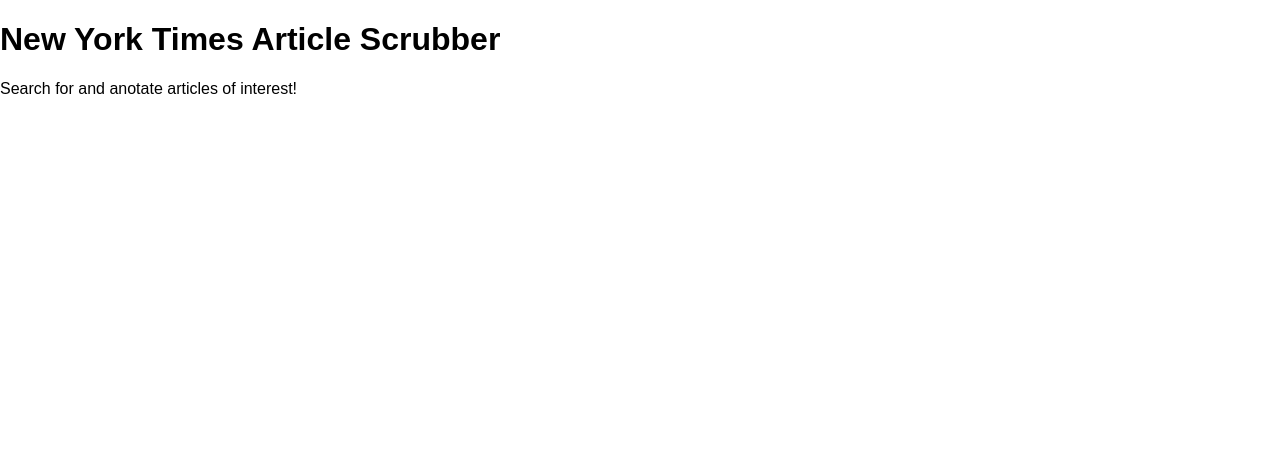
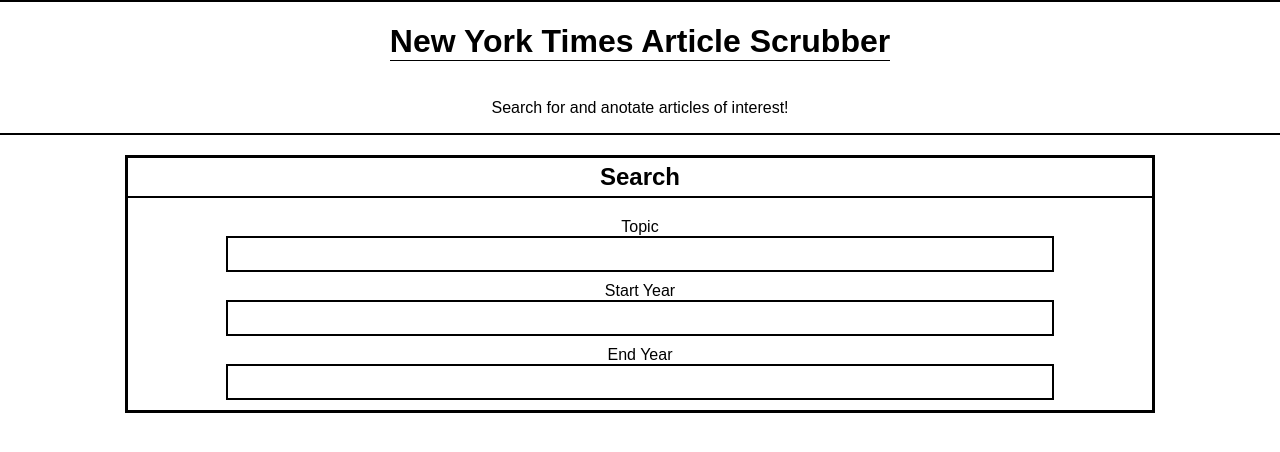
Before and after one commit to russotx/nytimes-react, a React (Create React App) app: page / in a window 1280 px wide. Shown: the top 452 px of the page. Built offline with nearby package versions, Linux system fonts and the light colour scheme.

Commit message:
got search boxes working with updated state on user input

```diff
--- a/src/App.js
+++ b/src/App.js
@@ -8,7 +8,7 @@
   render() {
     return (
       <div className="App">
-        <div className="App-header">
+        <div className="app-header">
           <h1>New York Times Article Scrubber</h1>
           <p>Search for and anotate articles of interest!</p>
         </div>
--- a/src/components/search-pane.js
+++ b/src/components/search-pane.js
@@ -1,13 +1,56 @@
 import React, { Component } from 'react';
+
+/*class InputBox extends Component {
+  constructor(props) {
+    super(props);
+    this.state={value:''};
+    this.handleChange = this.handleChange.bind(this);
+  }
+
+  handleChange(event){
+    this.setState({value: event.target.value});
+  }
+
+  render(){
+    return (
+      <div className="input-box">
+        <label>{this.props.inputTitle}</label>
+        <input
+          type={this.props.inputType}
+          value={this.state.value}
+          onChange={this.handleChange}
+        />
+      </div>
+    )
+  }
+}*/
 
 class SearchPane extends Component {
   constructor(props) {
     super(props)
+    this.state = {topic: '', startYear: '', endYear: ''};
+    this.showText = this.showText.bind(this);
+  }
 
+  showText(event){
+    const name = event.target.name;
+    this.setState({ [name]: event.target.value});
   }
 
   render(){
-    return null;
+    return (
+      <div className="comp-pane">
+        <h3 className="title-box">Search</h3>
+        <form>
+          <label>Topic</label>
+          <input name="topic" type="text" value={this.state.topic} onChange={this.showText}/>
+          <label>Start Year</label>
+          <input name="startYear" type="text" value={this.state.startYear} onChange={this.showText}/>
+          <label>End Year</label>
+          <input name="endYear" type="text" value={this.state.endYear} onChange={this.showText}/>
+        </form>
+      </div>
+    );
   }
 }
 
--- a/src/styles/index.css
+++ b/src/styles/index.css
@@ -2,4 +2,74 @@
   margin: 0;
   padding: 0;
   font-family: sans-serif;
+  box-sizing: border-box;
 }
+
+.App {
+  display: flex;
+  flex-direction: column;
+  align-content: center;
+  align-items: center;
+  width: 100%;
+}
+
+.app-header {
+  display: flex;
+  width: 100%;
+  flex-direction: column;
+  align-content: center;
+  align-items: center;
+  justify-content: center;
+  border: solid 2px black;
+}
+
+h1 {
+  font-size: 2em;
+  border-bottom: solid 1px black;
+}
+
+h3 {
+  font-size: 1.5em;
+  margin: 0;
+}
+
+.comp-pane {
+  margin: 20px 0 20px 0;
+  overflow: hidden;
+  width: 80%;
+  display: flex;
+  flex-direction: column;
+  align-items: center;
+  border: solid 3px black;
+}
+
+.title-box {
+  border-bottom: solid 2px black;
+  padding: 5px;
+  width: 100%;
+  text-align: center;
+  margin-bottom: 20px;
+}
+
+.input-box {
+  width: 100%;
+  margin-bottom: 10px;
+  display: flex;
+  flex-direction: column;
+  align-items: center;
+}
+
+input {
+  width: 100%;
+  margin-bottom: 10px;
+  border: solid 2px black;
+  height: 30px;
+  font-size: 20px;
+}
+
+form {
+  display: flex;
+  flex-direction: column;
+  align-items: center;
+  width: 80%;
+}
```
Also changed, not shown: 1 other file (tests, documents, lock files or other folders).
